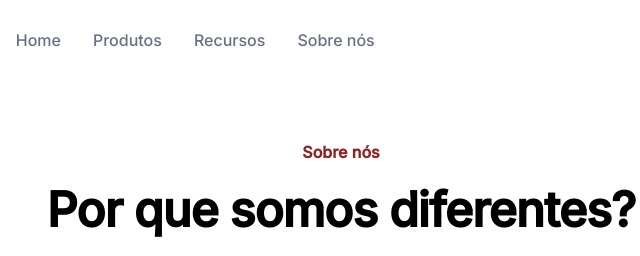
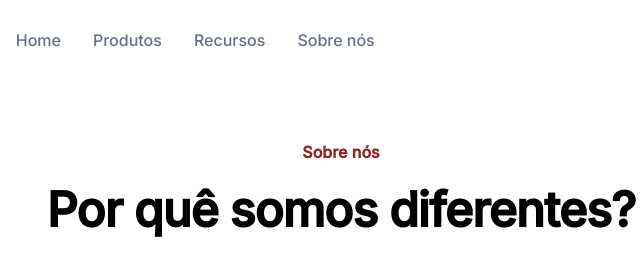
Before and after one commit to PedroHAMartins/7DaysCodeHTMLCSS, a plain HTML site: page index.html in a window 1280 px wide. Shown: the top 256 px of the page, 299-939 px from the left. Drawn offline with Linux system fonts and the light colour scheme.

Commit message:
Grammar correction

```diff
--- a/index.html
+++ b/index.html
@@ -31,7 +31,7 @@
     <section class="header">
         <section class="header-aboutus">
             <h1 class="header-aboutus-title">Sobre nós</h1>
-            <span class="header-aboutus-subtitle">Por que somos diferentes?</span>
+            <span class="header-aboutus-subtitle">Por quê somos diferentes?</span>
             <p class="header-aboutus-text">Nós focamos nos detalhes de tudo que fazemos. Tudo para ajudar as empresas de todo o mundo a se concentrarem naquilo que é realmente importante para elas</p>
         </section>
     </section>
```
